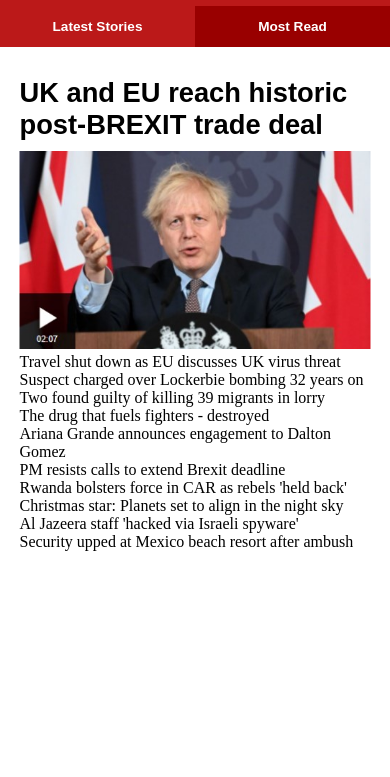
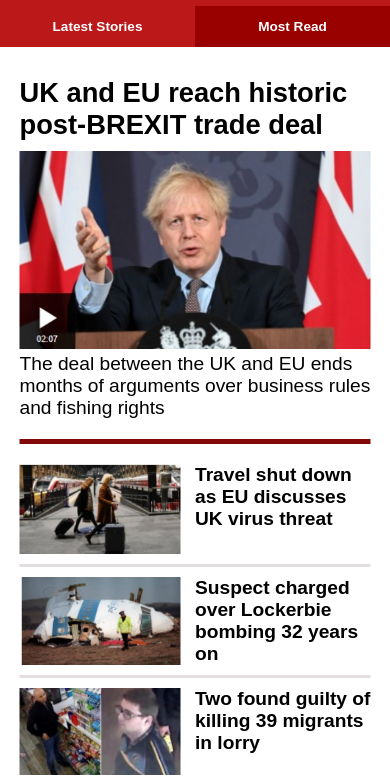
Before and after one commit to vikhulei/BBC, a plain HTML site: page index.html in a window 390 px wide. Shown: the part 96-873 px from the top of the page. Before the commit the page ends 844 px from the top, so only its background shows below. Drawn offline with Linux system fonts and the light colour scheme.

Commit message:
first final mobile

```diff
--- a/index.html
+++ b/index.html
@@ -36,18 +36,55 @@
         </div>
     </nav>
     <section>
+        <div id="mainPicture">
+            <a href="#">
                 <h1>UK and EU reach historic post-BREXIT trade deal</h1>
                 <img src="images/boris.jpg" alt="boris">
+                <p>The deal between the UK and EU ends months of arguments over business rules and fishing rights</p>
+            </a>
+        </div>
+        <div id="otherPictures">
+            <a href="">
+                <img src="images/travel.jpg" alt="travel">
                 <p>Travel shut down as EU discusses UK virus threat</p>
+            </a>
+            <a href="">
+                <img src="images/suspect.png" alt="suspect">
                 <p>Suspect charged over Lockerbie bombing 32 years on</p>
+            </a>
+            <a href="">
+                <img src="images/gulity.jpg" alt="guilty">
                 <p>Two found guilty of killing 39 migrants in lorry</p>
+            </a>
+            <a href="">
+                <img src="images/drug.jpg" alt="drug">
                 <p>The drug that fuels fighters - destroyed</p>
+            </a>
+            <a href="">
+                <img src="images/ariana.jpg" alt="ariana">
                 <p>Ariana Grande announces engagement to Dalton Gomez</p>
+            </a>
+            <a href="">
+                <img src="images/PM_resists.jpg" alt="PM resists">
                 <p>PM resists calls to extend Brexit deadline</p>
+            </a>
+            <a href="">
+                <img src="images/rwanda.jpg" alt="rwanda">
                 <p>Rwanda bolsters force in CAR as rebels 'held back'</p>
+            </a>
+            <a href="">
+                <img src="images/christmas.jpg" alt="christmas">
                 <p>Christmas star: Planets set to align in the night sky</p>
+            </a>
+            <a href="">
+                <img src="images/Al_Jazeera.jpg" alt="AL Jazeera">
                 <p>Al Jazeera staff 'hacked via Israeli spyware'</p>
+            </a>
+            <a href="">
+                <img src="images/Security.jpg" alt="security">
                 <p>Security upped at Mexico beach resort after ambush</p>
+            </a>
+        </div>
     </section>
 </body>
 
--- a/main.css
+++ b/main.css
@@ -185,21 +185,63 @@
 
 section {
     width: 90vw;
+    max-width: 1000px;
     margin-left: 50%;
     transform: translateX(-50%);
 }
 
-section h1 {
-    font-family: arial;
-
-    margin-bottom: 10px;
-    font-size: 7vw;
+#mainPicture {
+    border-bottom: 5px solid rgb(131, 8, 8);
+    padding-bottom: 20px;
+    margin-bottom: 20px;
 }
 
-section h1:hover {
-    text-decoration-line: underline;
+#mainPicture a {
+    text-decoration: none;
+    color: black;
+    font-family: arial;
 }
 
-section img {
-width: 100%;
+#mainPicture a h1 {
+    margin-bottom: 10px;
+    font-size: min(7vw, 4em);
 }
+
+#mainPicture h1:hover {
+    text-decoration-line: underline;
+    color: rgb(83, 120, 144);
+}
+
+#mainPicture img {
+    width: 100%;
+}
+
+#mainPicture p {
+    font-size: 1.2em;
+}
+
+#otherPictures a {
+    text-decoration: none;
+    font-family: Arial, Helvetica, sans-serif;
+    font-size: 1.2em;
+    font-weight: bold;
+    color: black;
+    display: flex;
+    padding-bottom: 10px;
+    margin-bottom: 10px;
+    border-bottom: 3px solid rgb(228, 223, 223);
+}
+
+#otherPictures a img {
+    min-width: 46%;
+    margin-right: 2%;
+}
+
+#otherPictures a p {
+    margin-left: 2%;
+}
+
+#otherPictures a:hover {
+    text-decoration: underline;
+    color: rgb(99, 158, 197);
+}
```
Lines whose indentation alone changed are shown as unchanged.
